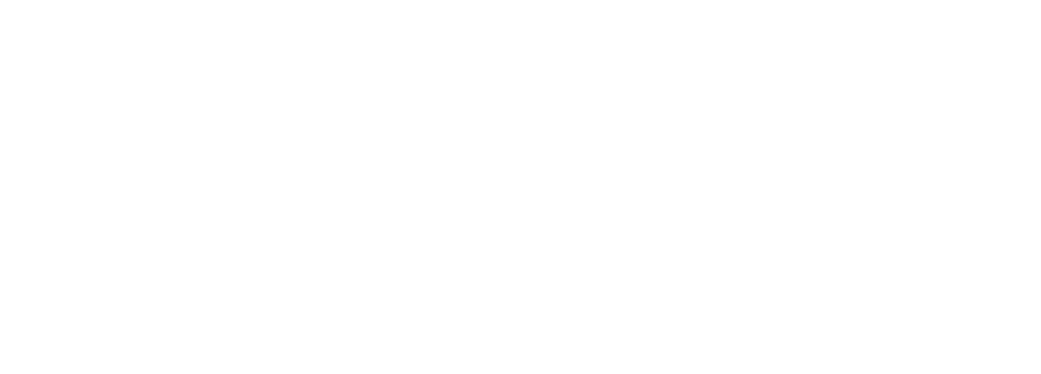
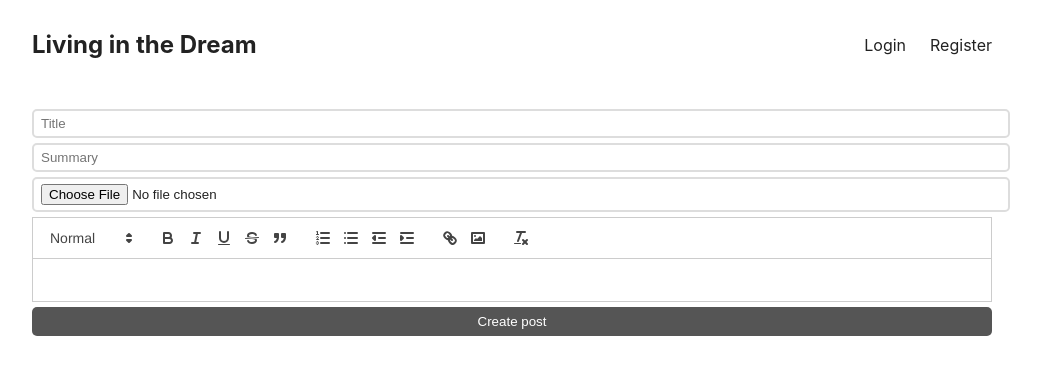
Before and after one commit to ASmellyCat/Fullstack-Blog-App, a React (Create React App) app in the folder client/: page /create in a window 1280 px wide. Before the commit this address had no page. Shown: the top 374 px of the page, without its empty margins (128-1169 px from the left). Built offline with nearby package versions, Linux system fonts and the light colour scheme; no server answers.

Commit message:
createPost initialisation

```diff
--- a/client/package.json
+++ b/client/package.json
@@ -6,8 +6,10 @@
     "@testing-library/jest-dom": "^5.14.1",
     "@testing-library/react": "^13.0.0",
     "@testing-library/user-event": "^13.2.1",
+    "quill": "^1.3.7",
     "react": "^18.2.0",
     "react-dom": "^18.2.0",
+    "react-quill": "^2.0.0",
     "react-router-dom": "^6.17.0",
     "react-scripts": "5.0.1",
     "web-vitals": "^2.1.0"
--- a/client/src/App.js
+++ b/client/src/App.js
@@ -5,6 +5,7 @@
 import LoginPage from "./Pages/LoginPage";
 import RegisterPage from "./Pages/RegisterPage";
 import {UserContextProvider} from "./UserContext";
+import CreatePost from "./Pages/CreatePost";
 
 function App() {
   return (
@@ -14,6 +15,7 @@
                   <Route index element={<IndexPage />} />
                   <Route path="/login" element={<LoginPage />} />
                   <Route path="/register" element={<RegisterPage />} />
+                  <Route path="/create" element={<CreatePost />}/>
               </Route>
           </Routes>
       </UserContextProvider>
--- /dev/null
+++ b/client/src/Pages/CreatePost.js
@@ -0,0 +1,44 @@
+import ReactQuill from "react-quill";
+import 'react-quill/dist/quill.snow.css';
+import {useState} from "react";
+
+const modules = {
+    toolbar: [
+        [{ 'header': [1, 2, false] }],
+        ['bold', 'italic', 'underline','strike', 'blockquote'],
+        [{'list': 'ordered'}, {'list': 'bullet'}, {'indent': '-1'}, {'indent': '+1'}],
+        ['link', 'image'],
+        ['clean']
+    ],
+}
+const formats = [
+    'header',
+    'bold', 'italic', 'underline', 'strike', 'blockquote',
+    'list', 'bullet', 'indent',
+    'link', 'image'
+]
+
+export default function CreatePost() {
+    const [title,setTitle] = useState('');
+    const [summary,setSummary] = useState('');
+    const [content,setContent] = useState('');
+    return (
+        <form>
+            <input type="title"
+                   placeholder={'Title'}
+                   value={title}
+                   onChange={ev => setTitle(ev.target.value)} />
+            <input type="summary"
+                   placeholder={'Summary'}
+                   value={summary}
+                   onChange={ev => setSummary(ev.target.value)} />
+            <input type="file" />
+            <ReactQuill
+                value={content}
+                onChange={newVlaue=> setContent(newVlaue)}
+                modules={modules}
+                formats={formats}/>
+            <button style={{marginTop:'5px'}}>Create post</button>
+        </form>
+    )
+}
```
Also changed, not shown: 2 other files (tests, documents, lock files or other folders).
